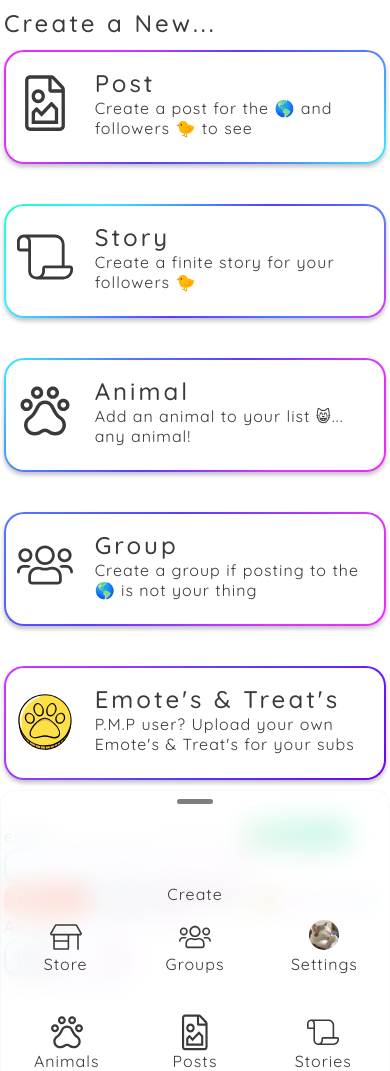
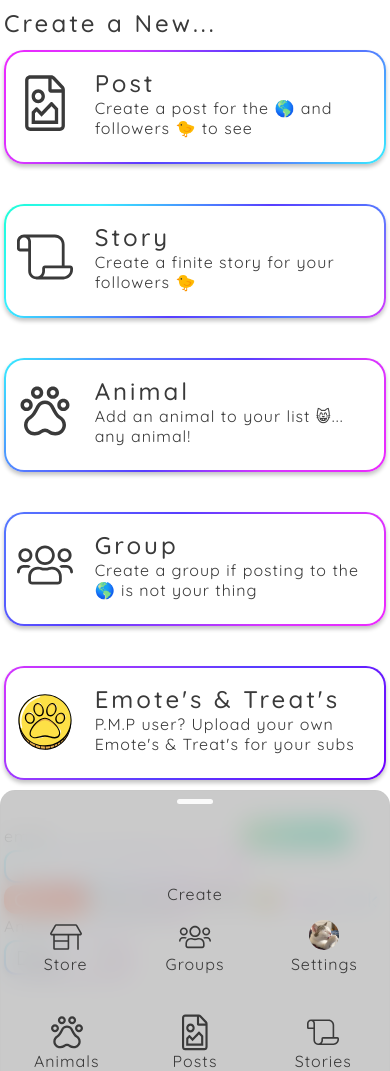
Before and after one commit to Petmatcherapp/petmatcher-pwa, a Next.js app: page /create in a window 390 px wide. Built offline with nearby package versions, Linux system fonts and the light colour scheme.

Commit message:
mobile nav color

```diff
--- a/styles/components/nav/MobileNav.module.css
+++ b/styles/components/nav/MobileNav.module.css
@@ -1,11 +1,11 @@
 .mobileNav {
   position: fixed;
-  border: 1px solid #ededed62;
+  border: 1px solid #c7c7c762;
   border-top-right-radius: 15px;
   border-top-left-radius: 15px;
   backdrop-filter: blur(13px);
   -webkit-backdrop-filter: blur(13px);
-  background: rgba(255, 255, 255, 0.774);
+  background: rgba(187, 187, 187, 0.774);
   z-index: 2;
   transition: transform 0.3s cubic-bezier(0.51, -0.22, 0.54, 1.18);
   height: auto;
@@ -22,7 +22,7 @@
   height: 0.35em;
   width: 10%;
   margin: 0 auto;
-  background: #585858c5;
+  background: #ffffffe5;
 }
 
 .mobileContents {
```
